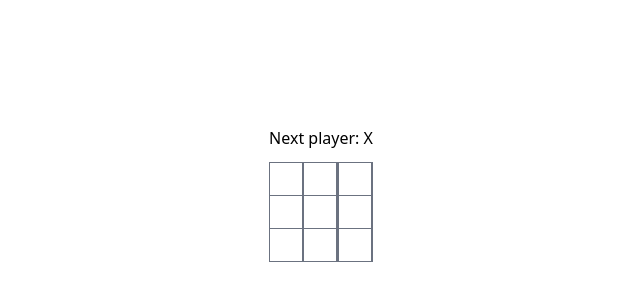
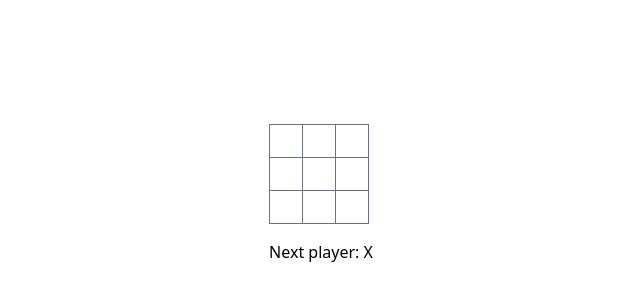
Before and after one commit to pikarin/react-ts-tic-tac-toe, a React (Vite) app: page / in a window 1280 px wide. Shown: the part 206-506 px from the top of the page, without its empty margins (319-959 px from the left). Built offline with nearby package versions, Linux system fonts and the light colour scheme.

Commit message:
storing history of moves

```diff
--- a/src/App.tsx
+++ b/src/App.tsx
@@ -1,12 +1,55 @@
+import { useState } from 'react';
+import calculateWinner from './calculateWinner';
 import GameBoard from './GameBoard'
 
+interface History {
+  squares: SquareContent[];
+}
+
 const App: React.FC = () => {
+  const [history, setHistory] = useState<History[]>([
+    {
+      squares: Array(9).fill(null),
+    },
+  ])
+
+  const [xIsNext, setXIsNext] = useState<boolean>(true)
+
+  const current: History = history[history.length - 1]
+
+  const handleClick = (i: number): void => {
+    const slicedSquares: SquareContent[] = current.squares.slice()
+
+    if (calculateWinner(slicedSquares) || slicedSquares[i]) {
+      return
+    }
+
+    slicedSquares[i] = xIsNext ? 'X' : 'O'
+    setHistory(history.concat([{ squares: slicedSquares }]))
+    setXIsNext(!xIsNext)
+  }
+
+  const winner: string | null = calculateWinner(current.squares)
+  let status: string
+
+  if (winner) {
+    status = `Winner: ${winner}`
+  } else {
+    status = `Next player: ${xIsNext ? 'X' : 'O'}`
+  }
+
   return (
     <main className="grid min-h-screen place-content-center">
       <section className="game-board">
-        <GameBoard />
+        <GameBoard
+          squares={current.squares}
+          onClick={(i: number): void => handleClick(i)}
+        />
       </section>
-      <section className="ml-5">{/* Game Info */}</section>
+      <section className="mt-4">
+        <div>{status}</div>
+        {/* Game Info */}
+      </section>
     </main>
   )
 }
--- a/src/GameBoard.tsx
+++ b/src/GameBoard.tsx
@@ -1,44 +1,20 @@
-import { useState } from 'react'
-import calculateWinner from './calculateWinner'
 import GameBoardSquare from './GameBoardSquare'
 
-const GameBoard: React.FC = () => {
-  const [squares, setSquares] = useState<SquareContent[]>(Array(9).fill(null))
-  const [xIsNext, setXIsNext] = useState<boolean>(true)
+interface Props {
+  squares: SquareContent[]
+  onClick: (i: number) => void
+}
 
-  const handleClick = (i: number): void => {
-    const slicedSquares: SquareContent[] = squares.slice()
-
-    if (calculateWinner(slicedSquares) || slicedSquares[i]) {
-      return
-    }
-
-    slicedSquares[i] = xIsNext ? 'X' : 'O'
-    setSquares(slicedSquares)
-    setXIsNext(!xIsNext)
-  }
-
+const GameBoard: React.FC<Props> = ({ squares, onClick }) => {
   const renderSquare = (i: number): JSX.Element => {
-    return <GameBoardSquare value={squares[i]} onClick={() => handleClick(i)} />
-  }
-
-  const winner: string | null = calculateWinner(squares)
-  let status: string
-
-  if (winner) {
-    status = `Winner: ${winner}`
-  } else {
-    status = `Next player: ${xIsNext ? 'X' : 'O'}`
+    return <GameBoardSquare value={squares[i]} onClick={() => onClick(i)} />
   }
 
   return (
-    <div>
-      <div className="mb-3 text-center">{status}</div>
-      <div className="grid grid-cols-3 gap-px border border-gray-500 bg-gray-500">
-        {renderSquare(0)} {renderSquare(1)} {renderSquare(2)}
-        {renderSquare(3)} {renderSquare(4)} {renderSquare(5)}
-        {renderSquare(6)} {renderSquare(7)} {renderSquare(8)}
-      </div>
+    <div className="grid w-max h-max grid-cols-3 gap-px border border-gray-500 bg-gray-500">
+      {renderSquare(0)} {renderSquare(1)} {renderSquare(2)}
+      {renderSquare(3)} {renderSquare(4)} {renderSquare(5)}
+      {renderSquare(6)} {renderSquare(7)} {renderSquare(8)}
     </div>
   )
 }
```
